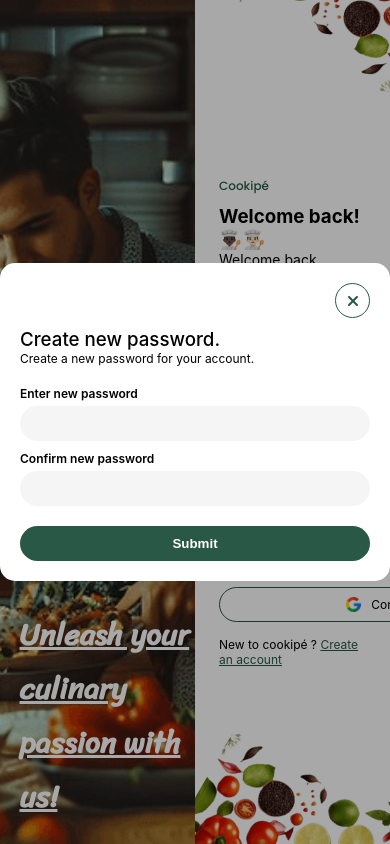
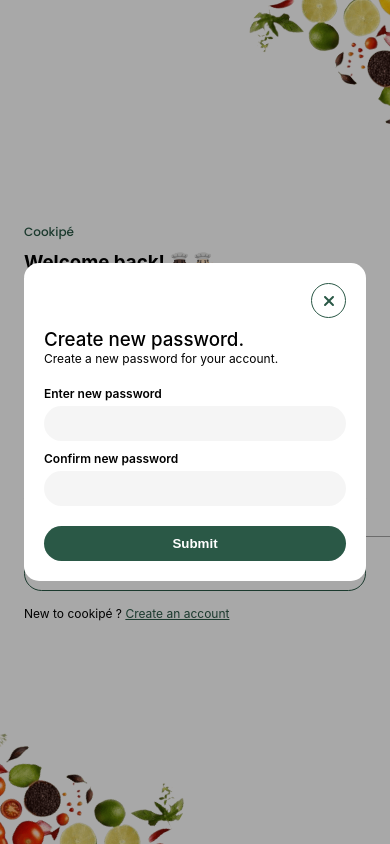
Before and after one commit to Vegetablegito247/cookipe, a React (Create React App) app: page /login in a window 390 px wide. Built offline with nearby package versions, Linux system fonts and the light colour scheme; a web font is replaced by a local one.

Commit message:
Styled form page

```diff
--- a/src/components/recover/recover.css
+++ b/src/components/recover/recover.css
@@ -34,7 +34,11 @@
     margin-bottom: 10px;
 }
 
-.rec_head, .rec_head + form, .rec_ctrl, .rec_inp, .rec_inp input {
+.rec_head,
+.rec_head+form,
+.rec_ctrl,
+.rec_inp,
+.rec_inp input {
     width: 100%;
 }
 
@@ -110,3 +114,23 @@
     background-color: #D9D9D947;
     outline: none;
 }
+
+@media (max-width: 428px) {
+
+    .rec_email,
+    .rec_otp,
+    .rec_pwd {
+        padding: 0 24px;
+    }
+
+    .rec_form {
+        width: 100%;
+    }
+
+    .rec_ctrl_code input {
+        width: 35px;
+        height: 35px;
+        font-size: 18px;
+        font-weight: 500;
+    }
+}
--- a/src/pages/loginPage/login.css
+++ b/src/pages/loginPage/login.css
@@ -75,3 +75,9 @@
 .new_cookipe a {
     color: var(--textPri);
 }
+
+@media (max-width: 928px) {
+    .google {
+        width: 100%;
+    }
+}
--- a/src/pages/signupPage/style/confirmEmail.css
+++ b/src/pages/signupPage/style/confirmEmail.css
@@ -2,6 +2,7 @@
     display: flex;
     justify-content: space-between;
     align-items: center;
+    gap: 10px;
 }
 
 .create_ctrl_code input {
@@ -16,3 +17,12 @@
     background-color: #D9D9D947;
     outline: none;
 }
+
+@media (max-width: 428px) {
+    .create_ctrl_code input {
+        width: 35px;
+        height: 35px;
+        font-size: 18px;
+        font-weight: 500;
+    }
+}
--- a/src/pages/signupPage/style/createAcct.css
+++ b/src/pages/signupPage/style/createAcct.css
@@ -135,18 +135,24 @@
     }
 }
 
-@media (max-width: 575px) {
-    .create_img h3 {
-        font-size: 30px;
+@media (max-width: 675px) {
+    .create_img {
+        display: none;
     }
 
+    .create_form {
+        width: 100%;
+    }
+}
+
+@media (max-width: 575px) {
     .create_form {
         padding: 3rem 2rem;
     }
 
     .img_rigt {
         right: -19%;
-        top: -7%;
+        top: -2%;
         transform: rotate(-45deg);
     }
 }
@@ -157,8 +163,8 @@
     }
 
     .img_rigt {
-        right: -38%;
-        top: -3%;
+        right: -25%;
+        top: 3%;
         transform: rotate(-45deg);
     }
 }
```
